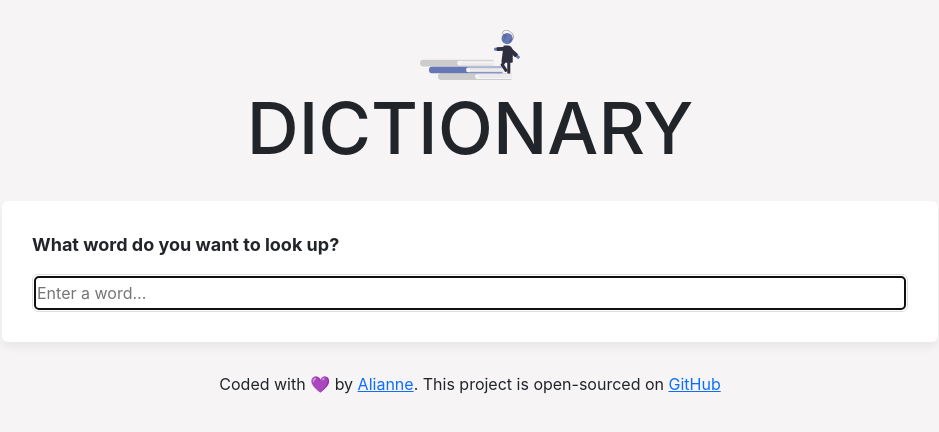
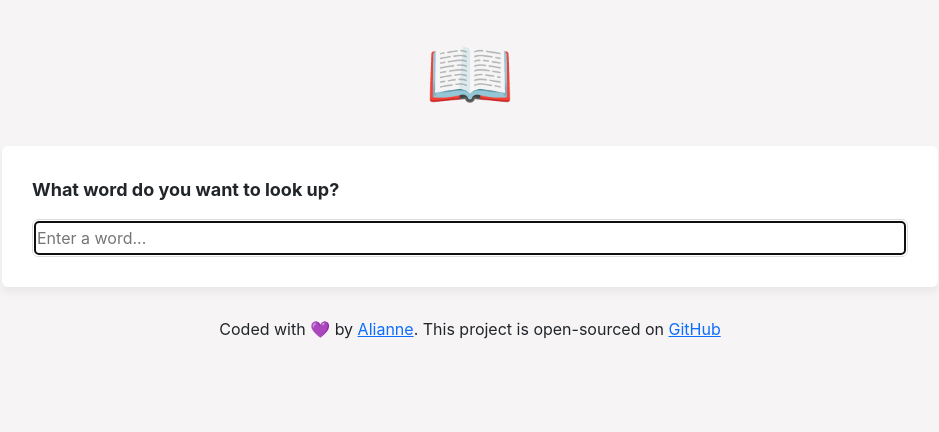
Before and after one commit to i-alianne/dictionary-project, a React (Create React App) app: page / in a window 1280 px wide. Shown: the top 432 px of the page, without its empty margins (170-1109 px from the left). Built offline with nearby package versions, Linux system fonts and the light colour scheme.

Commit message:
Updated header app

```diff
--- a/src/App.js
+++ b/src/App.js
@@ -7,8 +7,7 @@ export default function App() {
     <div className="App">
       <div className="container">
         <header className="App-header">
-          <img src={logo} className="App-logo img-fluid" alt="logo" />
-          <h1>DICTIONARY</h1>
+          <h1>📖</h1>
         </header>
         <main>
           <Dictionary />
```
